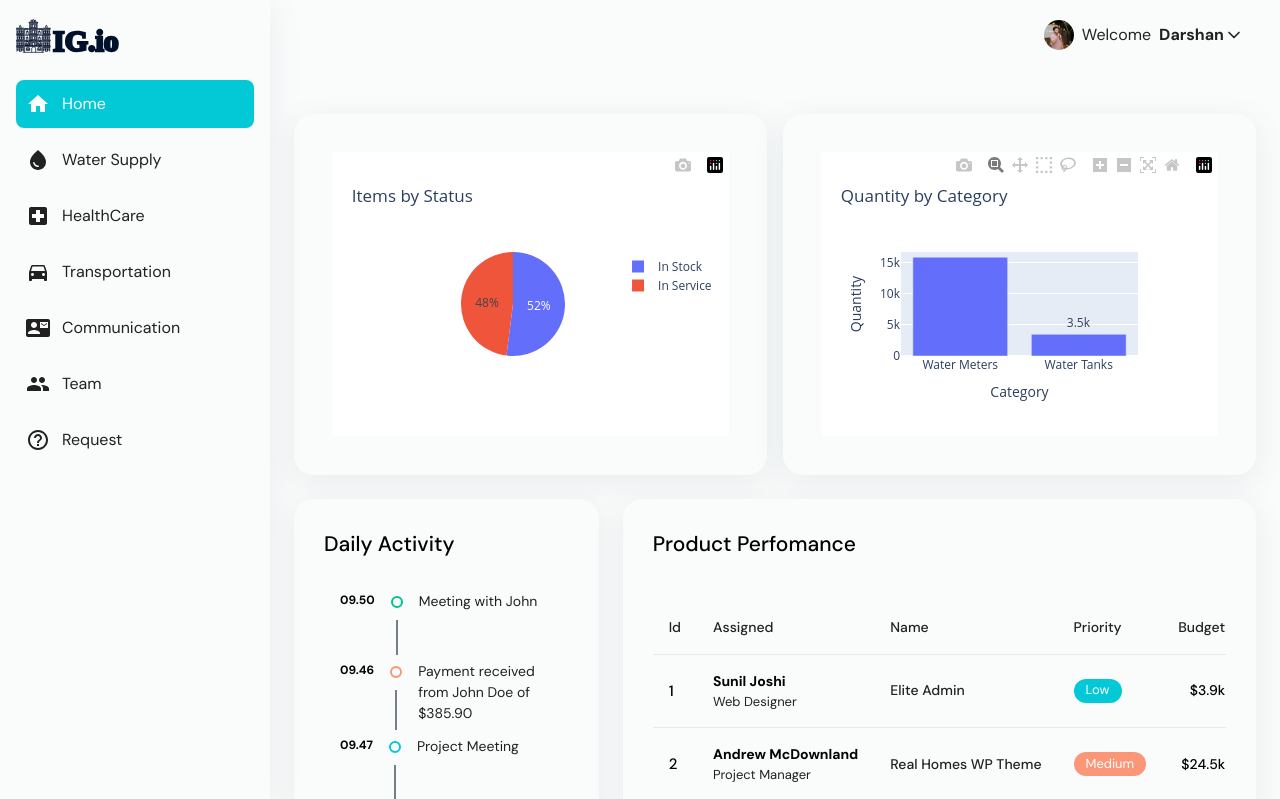
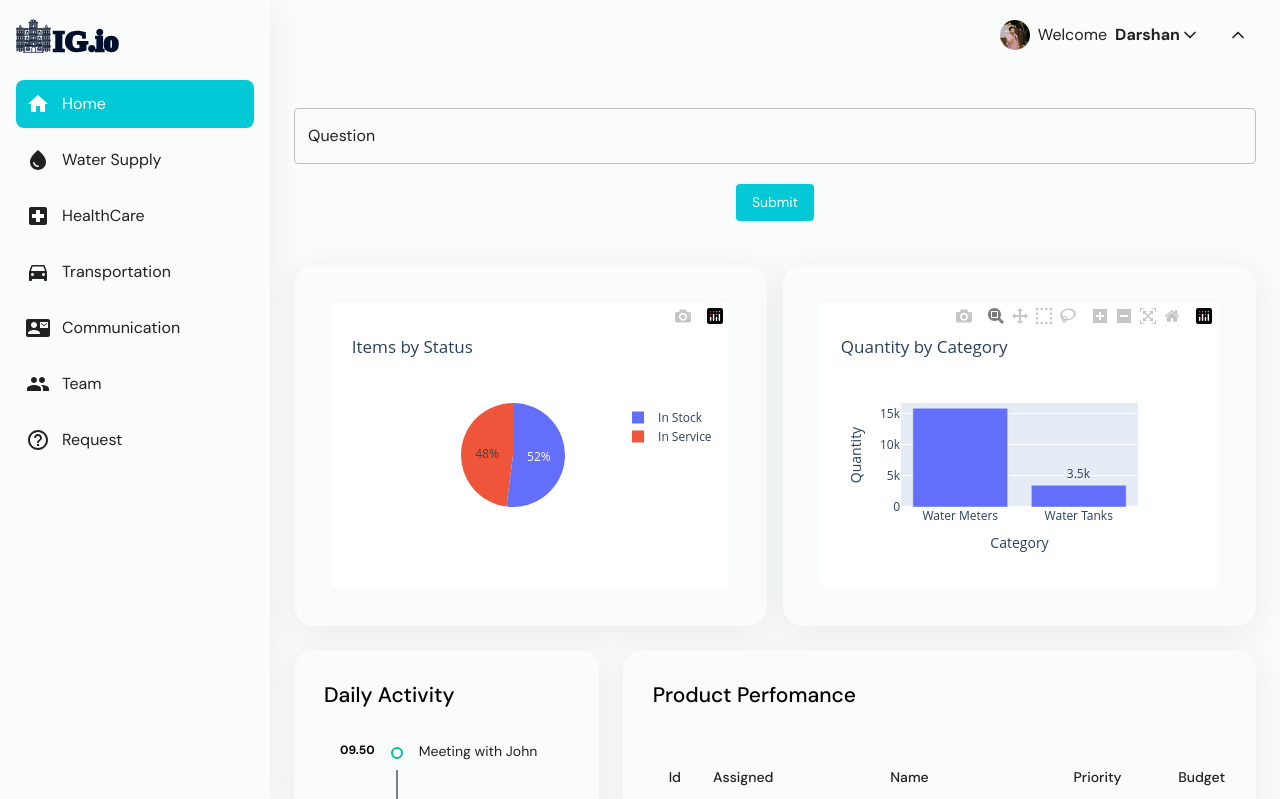
Before and after one commit to darshansharma19/Hack-Ndore, a Next.js app: page / in a window 1280 px wide. Shown: the top 799 px of the page. Built offline with nearby package versions, Linux system fonts and the light colour scheme.

Commit message:
New Feature Implement

```diff
--- a/src/app/(DashboardLayout)/layout/header/Header.tsx
+++ b/src/app/(DashboardLayout)/layout/header/Header.tsx
@@ -1,37 +1,60 @@
-import React from 'react';
-import { Box, AppBar, Toolbar, styled, Stack, IconButton, Badge, Button } from '@mui/material';
+import React, { useState } from 'react';
+import { Box, AppBar, Toolbar, styled, Stack, IconButton, TextField, Button, CircularProgress, Typography, Container, Tooltip } from '@mui/material';
 import PropTypes from 'prop-types';
+import { IconMenu2, IconChevronDown, IconChevronUp } from '@tabler/icons-react';
+import Profile from './Profile';
 
-// components
-import Profile from './Profile';
-import Search from './Search';
-import {IconMenu2 } from '@tabler/icons-react';
-
-interface ItemType {
-  toggleMobileSidebar:  (event: React.MouseEvent<HTMLElement>) => void;
+interface HeaderProps {
+  toggleMobileSidebar: (event: React.MouseEvent<HTMLElement>) => void;
 }
 
-const Header = ({toggleMobileSidebar}: ItemType) => {
+const Header = ({ toggleMobileSidebar }: HeaderProps) => {
+  const [question, setQuestion] = useState<string>('');
+  const [tankCount, setTankCount] = useState<number | null>(null);
+  const [loading, setLoading] = useState<boolean>(false);
+  const [error, setError] = useState<string | null>(null);
+  const [isCollapsed, setIsCollapsed] = useState<boolean>(false);
 
-  // const lgUp = useMediaQuery((theme) => theme.breakpoints.up('lg'));
-  // const lgDown = useMediaQuery((theme) => theme.breakpoints.down('lg'));
-
+  const handleSubmit = async (event: React.FormEvent) => {
+    event.preventDefault();
+    setLoading(true);
+    setError(null);
+    try {
+      const response = await fetch('https://a08b-115-245-99-238.ngrok-free.app/ask', {
+        method: 'POST',
+        headers: {
+          'Content-Type': 'application/json',
+        },
+        body: JSON.stringify({ question }),
+      });
+      const data = await response.json();
+      setTankCount(data.response);
+    } catch (error) {
+      setError('Error fetching tank count');
+      console.error('Error fetching tank count:', error);
+    } finally {
+      setLoading(false);
+    }
+  };
 
   const AppBarStyled = styled(AppBar)(({ theme }) => ({
     boxShadow: 'none',
     background: theme.palette.background.paper,
     justifyContent: 'center',
     backdropFilter: 'blur(4px)',
-    [theme.breakpoints.up('lg')]: {
-      minHeight: '70px',
-    },
+    minHeight: isCollapsed ? '50px' : '70px',
+    transition: 'min-height 0.3s ease',
   }));
+
   const ToolbarStyled = styled(Toolbar)(({ theme }) => ({
     width: '100%',
     color: theme.palette.text.secondary,
+    display: 'flex',
+    justifyContent: 'space-between',
   }));
 
   return (
+    <>
       <AppBarStyled position="sticky" color="default">
         <ToolbarStyled>
           <IconButton
@@ -40,27 +63,62 @@ const Header = ({toggleMobileSidebar}: ItemType) => {
             onClick={toggleMobileSidebar}
             sx={{
               display: {
-              lg: "none",
-              xs: "inline",
+                lg: 'none',
+                xs: 'inline',
               },
             }}
           >
             <IconMenu2 width="20" height="20" />
           </IconButton>
-
-        {/* <Search/> */}
-
           <Box flexGrow={1} />
           <Stack spacing={1} direction="row" alignItems="center">
             <Profile />
+            <Tooltip title="Quick Search" arrow>
+              <IconButton
+                color="inherit"
+                aria-label="toggle-header"
+                onClick={() => setIsCollapsed(!isCollapsed)}
+              >
+                {isCollapsed ? <IconChevronDown width="20" height="20" /> : <IconChevronUp width="20" height="20" />}
+              </IconButton>
+            </Tooltip>
           </Stack>
         </ToolbarStyled>
       </AppBarStyled>
+      {!isCollapsed && (
+        <Container>
+          <Box display="flex" flexDirection="column" alignItems="center" mt={4}>
+            <Typography variant="h4" gutterBottom>
+              {/* Title or description */}
+            </Typography>
+            <form onSubmit={handleSubmit} style={{ display: 'flex', alignItems: 'center', flexDirection: 'column', width: '100%' }}>
+              <TextField
+                label="Question"
+                variant="outlined"
+                value={question}
+                onChange={(e) => setQuestion(e.target.value)}
+                style={{ marginBottom: '20px', width: '100%' }}
+              />
+              <Button variant="contained" color="primary" type="submit" disabled={loading}>
+                Submit
+              </Button>
+            </form>
+            {loading && <CircularProgress style={{ marginTop: '20px' }} />}
+            {error && <Typography color="error" style={{ marginTop: '20px' }}>{error}</Typography>}
+            {tankCount !== null && !loading && !error && (
+              <Typography variant="h6" style={{ marginTop: '20px' }}>
+                Tank Count: {tankCount}
+              </Typography>
+            )}
+          </Box>
+        </Container>
+      )}
+    </>
   );
 };
 
 Header.propTypes = {
-  sx: PropTypes.object,
+  toggleMobileSidebar: PropTypes.func.isRequired,
 };
 
 export default Header;
```
Also changed, not shown: public/images/logos/logo.png (added). Lines whose indentation alone changed are shown as unchanged.
